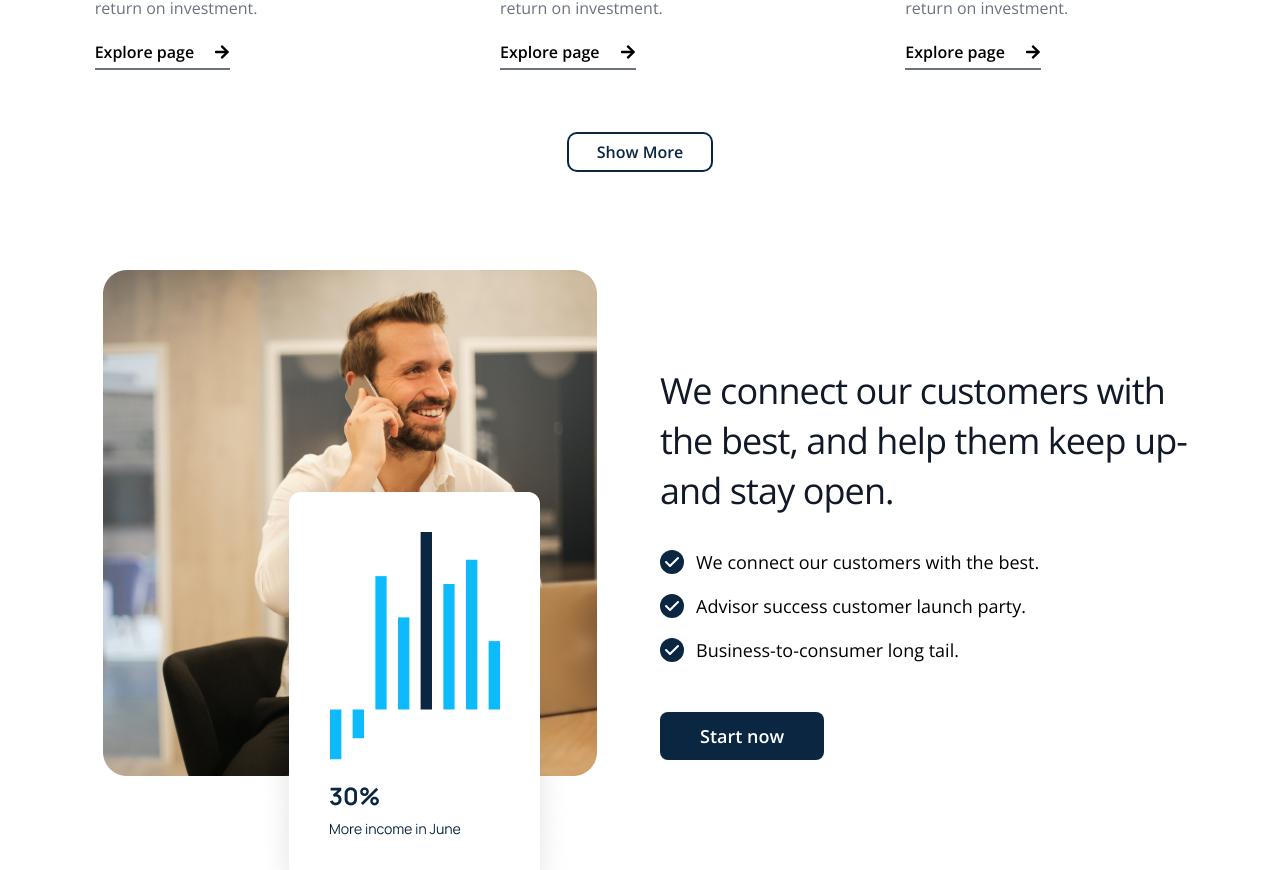
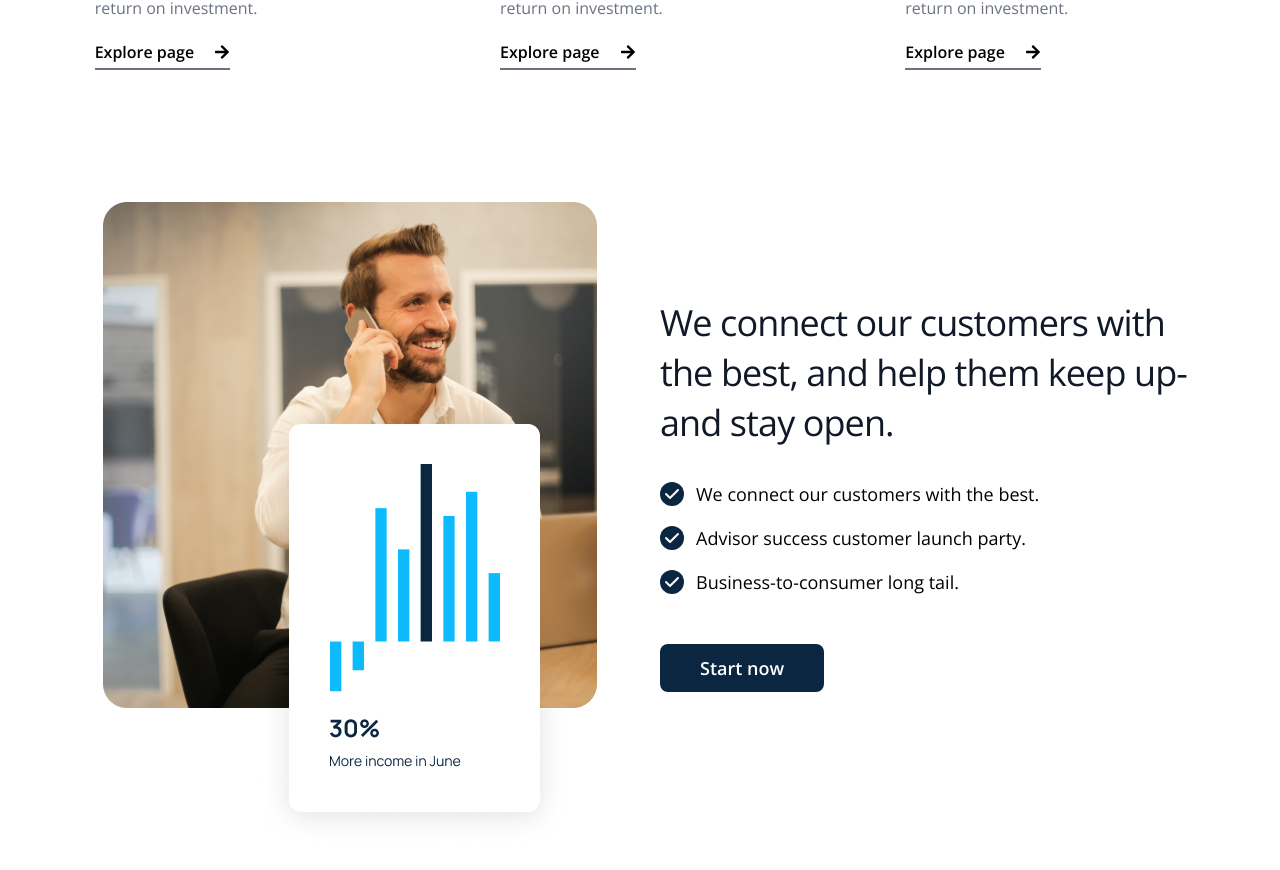
Before and after one commit to hudamnhd/landing-page-boldo, a React (Vite) app: page / in a window 1280 px wide. Shown: the part 1313-2183 px from the top of the page. Built offline with nearby package versions, Linux system fonts and the light colour scheme.

Commit message:
delete unused

```diff
--- a/src/components/ServicesGroupA.jsx
+++ b/src/components/ServicesGroupA.jsx
@@ -3,42 +3,8 @@ import { FaArrowRight } from "react-icons/fa";
 import { services } from "../constants";
 
 const ServicesGroupA = () => {
-  const desiredItemCount = 6; // Jumlah item yang diinginkan
-
-  const repeatedServices = Array.from(
-    { length: desiredItemCount },
-    (_, index) => services[index % services.length]
-  );
-
-  const itemsPerPage = 3;
-
-  const [visibleServices, setVisibleServices] = useState(itemsPerPage);
-
-  const maxVisibleServices = Math.min(
-    visibleServices + itemsPerPage,
-    repeatedServices.length
-  );
-
-  const isMaxVisible = visibleServices === maxVisibleServices;
-
-  const toggleItems = () => {
-    if (isMaxVisible) {
-      setVisibleServices(itemsPerPage);
-      if (firstItemRef.current) {
-        firstItemRef.current.scrollIntoView({ behavior: "smooth" });
-      }
-    } else {
-      setVisibleServices(maxVisibleServices);
-    }
-  };
-
-  const firstItemRef = useRef(null);
   return (
-    <section
-      id="services"
-      className="px-5 sm:px-10 md:px-14 "
-      ref={firstItemRef}
-    >
+    <section id="services" className="px-5 sm:px-10 md:px-14">
       <div className="py-5">
         <div className="max-w-4xl mx-auto space-y-1.5 text-center">
           <p className="sm:text-lg text-gray-500">Our Services</p>
@@ -47,7 +13,7 @@ const ServicesGroupA = () => {
           </h1>
         </div>
         <div className="md:container mx-auto mt-10 sm:mt-12  grid sm:grid-cols-2 md:grid-cols-3 gap-12 justify-items-center ">
-          {repeatedServices.slice(0, visibleServices).map((service, index) => (
+          {services.map((service, index) => (
             <div
               key={index}
               className="group w-fit flex flex-col items-center space-y-5 rounded-xl text-left transition-transform transform hover:-translate-y-3 hover:cursor-pointer duration-500"
@@ -71,14 +37,6 @@ const ServicesGroupA = () => {
             </div>
           ))}
         </div>
-        <div className="container mx-auto mt-16 flex justify-center">
-          <button
-            onClick={toggleItems}
-            className="rounded-lg ring-2 ring-[#0A2640] px-7 py-1.5  font-semibold text-[#0A2640] hover:bg-[#0A2640] hover:text-white duration-300"
-          >
-            {isMaxVisible ? "Show Less" : "Show More"}
-          </button>
-        </div>
       </div>
     </section>
   );
--- a/src/components/ServicesGroupB.jsx
+++ b/src/components/ServicesGroupB.jsx
@@ -2,7 +2,7 @@ import { servicesGroupB } from "../constants";
 
 const ServicesGroupB = () => {
   return (
-    <section className="md:container mx-auto mt-20 px-5 sm:px-10">
+    <section className="md:container mx-auto mt-20 sm:mt-28 px-5 sm:px-10">
       {servicesGroupB.map((service, index) => (
         <div
           key={service.id}
--- a/src/components/ServicesGroupC.jsx
+++ b/src/components/ServicesGroupC.jsx
@@ -64,7 +64,7 @@ const Accordion = ({ question, answer }) => {
     <div className=" mb-4  border-b border-black pb-4 text-[15px]  xs:text-lg">
       <div
         className={`flex justify-between items-center gap-x-5 cursor-pointer ${
-          isOpen ? "font-semibold" : ""
+          isOpen ? "font-medium" : ""
         }`}
         onClick={toggleAccordion}
       >
```
Also changed, not shown: 2 other files (tests, documents, lock files or other folders).
